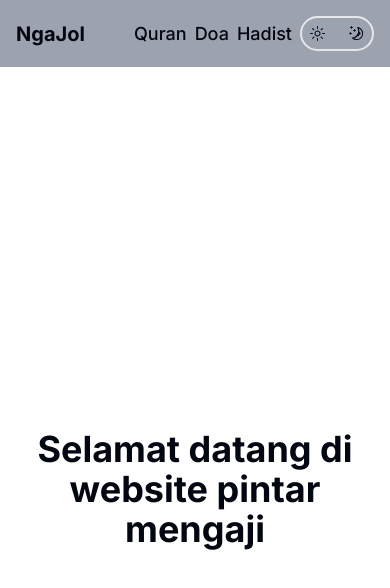
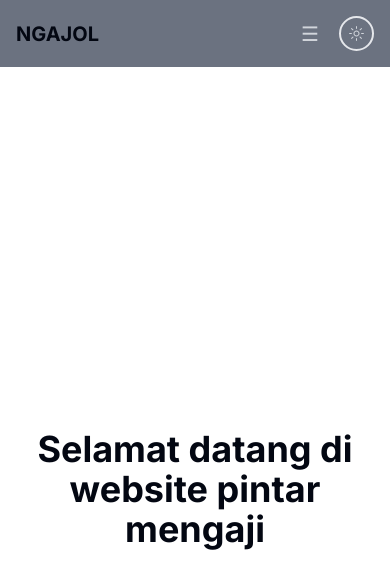
Before and after one commit to matchary48/al-quran-api, a Next.js app: page / in a window 390 px wide. Shown: the top 588 px of the page. Built offline with nearby package versions, Linux system fonts and the light colour scheme.

Commit message:
feat: responsive navbar

```diff
--- a/src/components/Navbar/Navbar.tsx
+++ b/src/components/Navbar/Navbar.tsx
@@ -1,74 +1,81 @@
 "use client";
 
+"use client";
 import React, { useState } from "react";
 import { MoonIcon, SunIcon } from "@radix-ui/react-icons";
 import { useTheme } from "next-themes";
 import Link from "next/link";
 
 const Navbar = () => {
-  const { setTheme } = useTheme();
-  const [isLight, setIslight] = useState(false);
-  const [isDark, setIsDark] = useState(false);
+  const { theme, setTheme } = useTheme();
+  const [showMenu, setShowMenu] = useState(false);
 
-  const handleLight = () => {
-    setTheme("light");
-    setIslight(true);
-    setIsDark(false);
+  const toggleMenu = () => {
+    setShowMenu(!showMenu);
   };
 
-  const handleDark = () => {
-    setTheme("dark");
-    setIslight(false);
-    setIsDark(true);
+  const toggleTheme = () => {
+    setTheme(theme === "light" ? "dark" : "light");
   };
 
   return (
-    <>
-      <div className="flex justify-between items-center p-4 bg-gray-400 w-full">
-        <div className="flex items-center ">
-          <Link href="/" className="text-xl font-bold">
-            NgaJol
-          </Link>
-        </div>
+    <div>
+      <div className="flex items-center justify-between p-4 bg-gray-500 ">
+        <Link href="/" className="flex items-center">
+          <h1 className="text-xl font-bold">NGAJOL</h1>
+        </Link>
 
-        <div className="flex gap-2 md:gap-6 justify-center items-center">
-          <Link
-            href="/quran"
-            className="text-lg font-medium hover:text-gray-800 focus:outline-none"
-          >
-            Quran
-          </Link>
-          <Link
-            href="/doa"
-            className="text-lg font-medium hover:text-gray-800 focus:outline-none"
-          >
-            Doa
-          </Link>
-
-          <Link
-            href="/hadist"
-            className="text-lg font-medium hover:text-gray-800 focus:outline-none"
-          >
-            Hadist
-          </Link>
-
-          <div className="flex gap-2 md:gap-4 border-2 rounded-full">
+        <div className="hidden md:flex gap-10 justify-center items-center">
+          {" "}
+          {/* Hide this on mobile */}
+          <Link href="/quran">Quran</Link>
+          <Link href="/doa">Doa</Link>
+          <Link href="/hadist">Hadist</Link>
+          <div className="flex items-center">
             <button
-              onClick={handleLight}
-              className={`rounded-full p-2 ${isLight ? "bg-white" : ""}`}
+              onClick={toggleTheme}
+              className=" focus:outline-none border-2 rounded-full p-2"
             >
-              <SunIcon />
-            </button>
-            <button
-              className={`rounded-full p-2 ${isDark ? "bg-black" : ""}`}
-              onClick={handleDark}
-            >
-              <MoonIcon />
+              {theme === "light" ? <MoonIcon /> : <SunIcon />}
             </button>
           </div>
         </div>
+
+        <div className="md:hidden flex gap-5">
+          {" "}
+          <button
+            onClick={toggleMenu}
+            className="text-gray-300 focus:outline-none text-xl"
+          >
+            ☰
+          </button>
+          <div className="flex items-center">
+            <button
+              onClick={toggleTheme}
+              className="text-gray-300 focus:outline-none border-2 p-2 rounded-full"
+            >
+              {theme === "light" ? <MoonIcon /> : <SunIcon />}
+            </button>
+          </div>
+        </div>
+
+        {showMenu && (
+          <div className="md:hidden absolute top-16 left-4 right-4 bg-gray-500 rounded shadow-md p-4">
+            <div className="flex flex-col gap-2">
+              <Link href="/quran" onClick={toggleMenu}>
+                Quran
+              </Link>
+              <Link href="/doa" onClick={toggleMenu}>
+                Doa
+              </Link>
+              <Link href="/hadist" onClick={toggleMenu}>
+                Hadist
+              </Link>
+            </div>
+          </div>
+        )}
       </div>
-    </>
+    </div>
   );
 };
 
```
